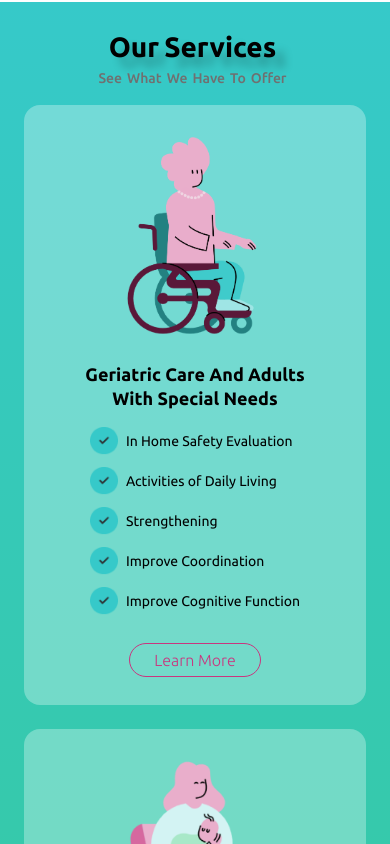
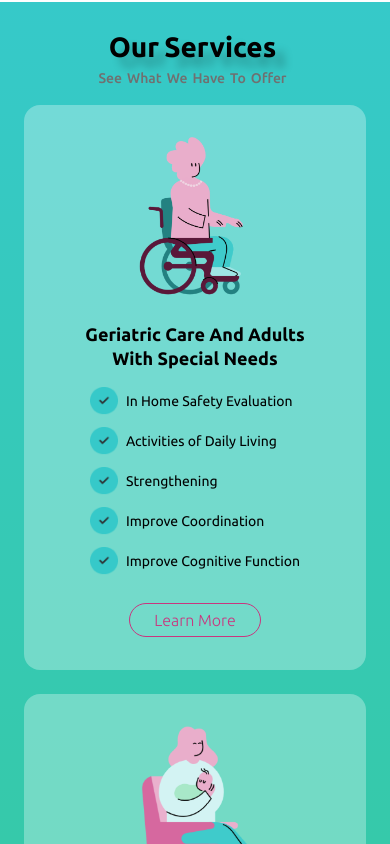
Before and after one commit to Renewability-OT/main, a Next.js app: page / in a window 390 px wide. Shown: the part 1260-2104 px from the top of the page. Built offline with nearby package versions, Linux system fonts and the light colour scheme; no server answers.

Commit message:
fix service card responsiveness

```diff
--- a/src/components/card/ServiceCard.tsx
+++ b/src/components/card/ServiceCard.tsx
@@ -68,11 +68,11 @@
         <motion.div
             ref={ref} animate={controls}
             variants={cardAnimation} initial='hidden'
-            className="w-full max-w-[400px] h-[600px] px-6 bg-white/30 rounded-2xl">
+            className="w-full max-w-[400px] h-[565px] xs:h-[600px] px-6 bg-white/30 rounded-2xl">
             <div className='w-full h-full flex flex-col items-center mt-8'>
                 <div className='w-full h-fit flex justify-center items-center'>
                     <img alt='servicesection' src={src}
-                         className="mr-6 w-[220px] h-[200px] sm:h-[200px] max-h-[200px] object-cover object-centerTopServices"/>
+                         className="mr-2 xs:mr-10 w-[190px] h-[160px] xs:w-[220px] xs:h-[200px] sm:h-[200px] max-h-[200px] object-cover object-centerTopServices"/>
                 </div>
                 <div className='w-full h-fit flex justify-center items-center mt-6'>
                     <div className='w-full'>
--- a/src/components/footer/Footer.tsx
+++ b/src/components/footer/Footer.tsx
@@ -89,10 +89,12 @@
                             </h3>
                             <div className="flex">
                                 <Link href="https://www.facebook.com/dgubisch/" className="mr-2">
-                                    <BsFacebook size={20} color="white"/>
+                                    <BsFacebook size={20}
+                                                className='text-white hover:text-pink transition duration-300 ease-in-out'/>
                                 </Link>
                                 <Link href="https://www.instagram.com/dgubisch/?hl=en" className="mr-2">
-                                    <BsInstagram size={20} color="white"/>
+                                    <BsInstagram size={20}
+                                                 className='text-white hover:text-pink transition duration-300 ease-in-out'/>
                                 </Link>
                             </div>
                         </div>
```
